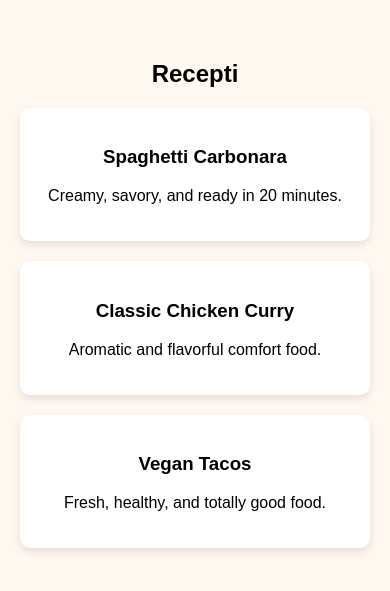
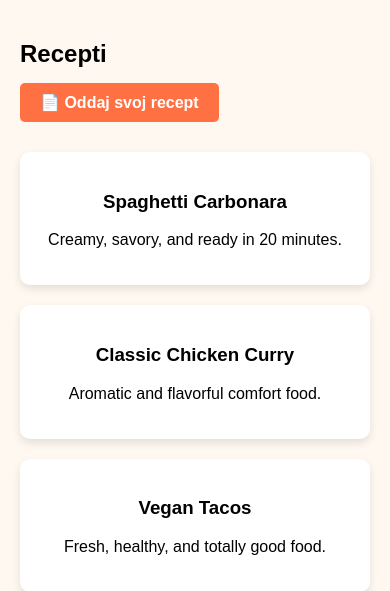
Before and after one commit to larapijemlijeko/Skupina-ZETA, a Flask app: page /recepti in a window 390 px wide. Shown: the part 174-765 px from the top of the page. Run offline with Flask 3, Linux system fonts and the light colour scheme.

Commit message:
dodan template oddaj recept

```diff
--- a/src/app.py
+++ b/src/app.py
@@ -4,6 +4,7 @@ from recipe_scrapers import scrape_me
 import controllers.index
 import controllers.prijava
 import controllers.recepti
+import controllers.oddajrecept
 import controllers.novice
 import controllers.kontakt
 import controllers.vprasanja
@@ -20,6 +21,10 @@ def home():
 @f_app.get('/recepti')
 def recepti():
     return controllers.recepti.recepti()
+
+@f_app.get('/oddajrecept')
+def oddajrecept():
+    return controllers.oddajrecept.oddajrecept()
 
 @f_app.route('/novice')
 def novice():
--- /dev/null
+++ b/src/controllers/oddajrecept.py
@@ -0,0 +1,4 @@
+from flask import request, render_template
+
+def oddajrecept():
+    return render_template("oddajrecept.html")
--- a/src/static/style.css
+++ b/src/static/style.css
@@ -423,15 +423,30 @@ body {
 }
 
 /* Recipe header with title and favourite button */
-.recipe-header {
+.recipes-header {
   display: flex;
   justify-content: space-between;
   align-items: center;
-  margin-bottom: 15px;
+  margin-bottom: 30px;
 }
 
-.recipe-header h2 {
+.recipes-header h2 {
   margin: 0;
+  text-align: left;
+}
+
+.submit-recipe-btn {
+  background-color: #ff7043;
+  color: white;
+  text-decoration: none;
+  padding: 10px 20px;
+  border-radius: 5px;
+  font-weight: bold;
+  transition: background-color 0.3s;
+}
+
+.submit-recipe-btn:hover {
+  background-color: #e95e2f;
 }
 
 .favourite-btn {
@@ -507,3 +522,15 @@ body {
     align-self: flex-end;
   }
 }
+
+@media (max-width: 600px) {
+  .recipes-header {
+    flex-direction: column;
+    align-items: flex-start;
+    gap: 15px;
+  }
+
+  .submit-recipe-btn {
+    align-self: flex-start;
+  }
+}
--- a/src/templates/recepti.html
+++ b/src/templates/recepti.html
@@ -3,16 +3,17 @@
 <head>
   <meta charset="UTF-8" />
   <meta name="viewport" content="width=device-width, initial-scale=1.0"/>
-  <title>DelishBites - Home</title>
+  <title>DelishBites - Recepti</title>
   <link rel="stylesheet" href="{{ url_for('static', filename='style.css') }}">
 </head>
 <body class="recipes-page">
-
   {% include 'header.html' %}
-
   <main>
     <section class="section">
-      <h2>Recepti</h2>
+      <div class="recipes-header">
+        <h2>Recepti</h2>
+        <a href="/oddajrecept" class="submit-recipe-btn">📄 Oddaj svoj recept</a>
+      </div>
       <div class="recipes">
         <div class="card">
           <h3>Spaghetti Carbonara</h3>
@@ -30,18 +31,8 @@
       </div>
     </section>
   </main>
-
   <footer>
     &copy; 2025 DelishBites. All rights reserved.
   </footer>
-
-  <script>
-    // Naloži header.html v placeholder
-    fetch("/header.html")
-      .then(response => response.text())
-      .then(data => {
-        document.getElementById("header-placeholder").innerHTML = data;
-      });
-  </script>
 </body>
 </html>
```
Also changed, not shown: src/templates/oddajrecept.html (added, +34 -0 lines).
